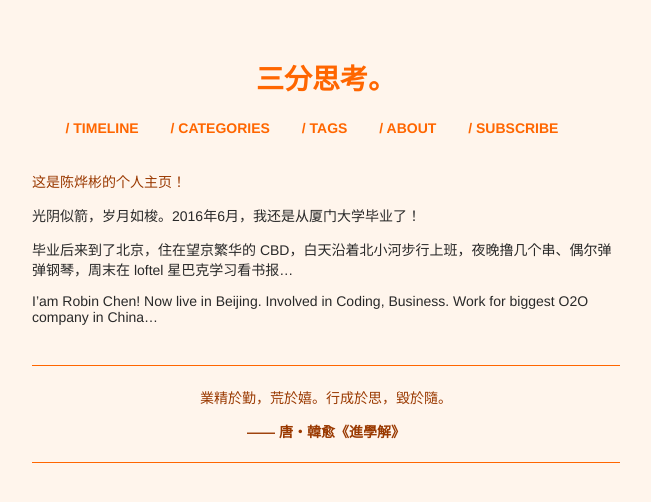
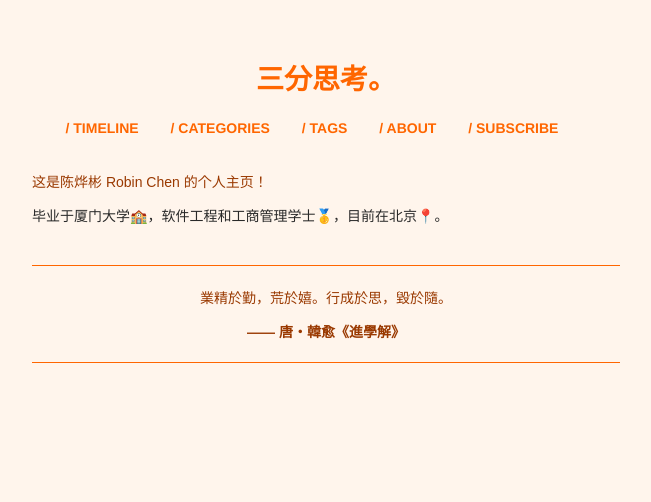
Before and after one commit to xianyuxmu/xianyuxmu.github.io, a Jekyll site: the page built from index.md, in a window 1280 px wide. Shown: the top 502 px of the page, without its empty margins (314-965 px from the left). Built offline with Jekyll 4.4.1, drawn with Linux system fonts in a browser that asks for light colours; comment, search, counter and statistics services are not loaded.

Commit message:
modify homepage

```diff
--- a/index.md
+++ b/index.md
@@ -4,15 +4,10 @@ layout: page
 ---
 
 <h1 class="main-color" style="font-size: 1em; font-weight: 400;">
-这是陈烨彬的个人主页！
+这是陈烨彬 Robin Chen 的个人主页！
 </h1>
 
-
-光阴似箭，岁月如梭。2016年6月，我还是从厦门大学毕业了！
-
-毕业后来到了北京，住在望京繁华的 CBD，白天沿着北小河步行上班，夜晚撸几个串、偶尔弹弹钢琴，周末在 loftel 星巴克学习看书报...
-
-I'am Robin Chen! Now live in Beijing. Involved in Coding, Business. Work for biggest O2O company in China...
+毕业于厦门大学🏫，软件工程和工商管理学士🥇，目前在北京📍。
 
 <blockquote class="blockquote-center">
 <p>業精於勤，荒於嬉。行成於思，毀於隨。</p>
```
